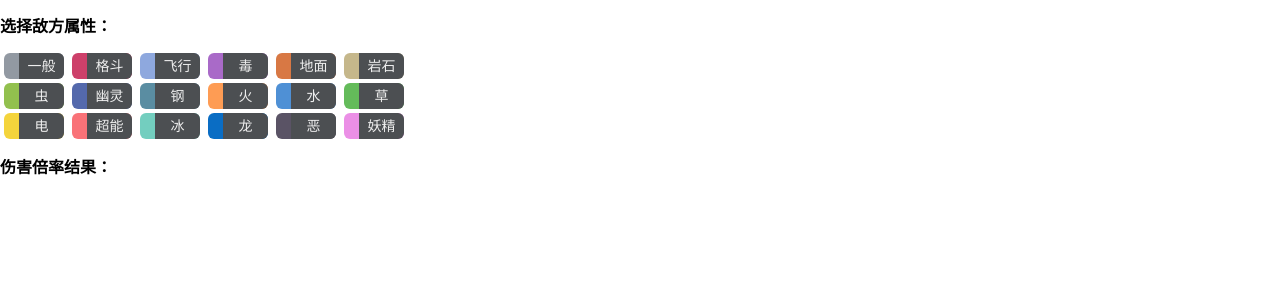
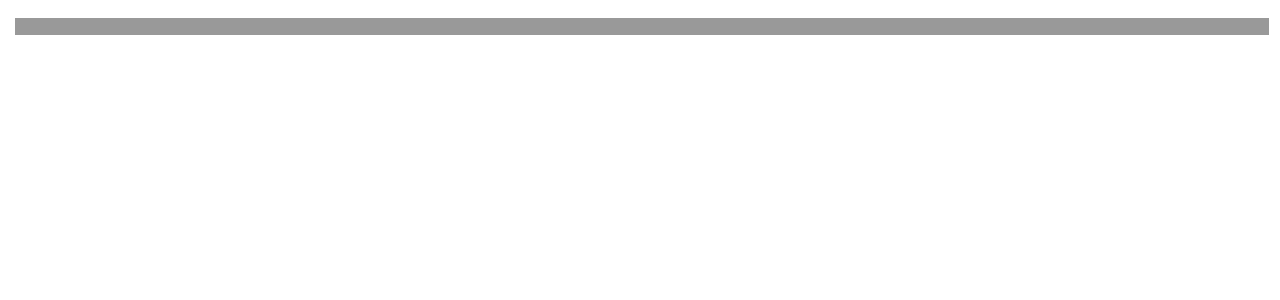
Before and after one commit to EpplaLee/EpplaLee.github.io, a React (Create React App) app: page /search in a window 1280 px wide. Shown: the top 300 px of the page. Built offline with nearby package versions, Linux system fonts and the light colour scheme.

Commit message:
增加路由配置

```diff
--- a/package.json
+++ b/package.json
@@ -7,8 +7,11 @@
     "@testing-library/jest-dom": "^4.2.4",
     "@testing-library/react": "^9.3.2",
     "@testing-library/user-event": "^7.1.2",
+    "less": "^3.11.1",
+    "less-loader": "^5.0.0",
     "react": "^16.13.1",
     "react-dom": "^16.13.1",
+    "react-router-dom": "^5.1.2",
     "react-scripts": "3.4.1"
   },
   "scripts": {
--- a/src/App.css
+++ /dev/null
@@ -1,49 +0,0 @@
-.home {
-
-}
-
-
-
-.selection-row {
-  display: flex;
-  align-items: center;
-}
-.label {
-  font-size: 16px;
-  /* font-weight: 400; */
-}
-
-
-
-.ele-box {
-  display: flex;
-  flex-wrap: wrap;
-  width: 410px;
-}
-.ele-item {
-  width: 60px;
-  height: 26px;
-  margin: 2px 4px;
-  border-radius: 6px;
-  overflow: hidden;
-}
-
-.ele-text {
-  height: 100%;
-  line-height: 26px;
-  width: calc(100% - 15px);
-  text-align: center;
-  color: #EEEEEE;
-  font-size: 14px;
-  background: #4C4F52;
-  margin-left: 15px;
-}
-
-.result-row {
-  display: flex;
-  align-items: center;
-  flex-wrap: wrap;
-  padding: 15px 0;
-  margin: 0 15px;
-  border-bottom: 1px solid #cccccc;
-}
--- a/src/App.js
+++ b/src/App.js
@@ -1,82 +1,20 @@
-import React, { useState} from 'react';
-import { element_data, element_item } from './utils/constants'
-import './App.css';
+import React from "react";
+import {
+  BrowserRouter as Router,
+  Switch,
+  Route,
+  Link
+} from "react-router-dom";
+import Search from './pages/Search';
+import Select from './pages/Select';
 
-const y_max = element_data.length
-
-const result_text = {
-  0: '无效果(0)',
-  1: '效果不好(1/4)',
-  2: '效果不好(1/2)',
-  4: '有效果(1)',
-  8: '效果绝佳(2)',
-  16: '效果绝佳(4)',
-}
-
-
-function App() {
-  const [ selectedEle, setSeletedEle ] = useState([])
-  const [ interResult, setInterResult ] = useState({})
-  const handleEleClick = (item) => {
-    if(selectedEle.findIndex( i => i.id == item.id) > -1) {
-      // 删除
-      const result = selectedEle.filter( i => i.id != item.id )
-      setSeletedEle(result)
-      calculate(result)
-    } else {
-      if(selectedEle.length < 2) {
-        const result = [ ...selectedEle, item ]
-        setSeletedEle(result)
-        calculate(result)
-      } else {
-        console.log('不能超过两个')
-      }
-    }
-    // 添加
-  }
-
-  const calculate = (selectedEle) => {
-      if(selectedEle.length == 0) return setInterResult({})
-      const inter_arr = []
-      const result_obj = { 0: [], 1: [], 2: [], 4: [], 8: [], 16: [] }
-      for(let i = 0; i < y_max; i++) {
-        if(selectedEle.length === 1) {
-          inter_arr.push(element_data[i][selectedEle[0].id] * 2)
-        } else if (selectedEle.length === 2) {
-          inter_arr.push(element_data[i][selectedEle[0].id] * element_data[i][selectedEle[1].id] )
-        }
-      }
-      inter_arr.forEach( (i, n) => {
-        result_obj[i].push(n)
-      })
-      setInterResult(result_obj)
-  }
+export default function App() {
   return (
-    <div className="home">
-      <div className='selection-row'>
-        <h2 className="label">选择敌方属性：</h2>
-        {selectedEle.map( i => <div onClick={() => { handleEleClick(i) }} style={{ background: i.color }} className="ele-item">
-        <div className="ele-text">{i.name}</div>
-      </div>)}
-      </div>
-      <div className='ele-box'>{element_item.map( i => <div onClick={() => { handleEleClick(i) }} style={{ background: i.color }} className="ele-item">
-        <div className="ele-text">{i.name}</div>
-      </div>)}</div>
-      <h2 className="label">伤害倍率结果：</h2>
-      {Object.keys(interResult).map( i => {
-        return i && interResult[i].length > 0 ? <div className="result-row">
-          <h2 className="label">{result_text[i]}: </h2>
-          {interResult[i].map( j => {
-            const item = element_item.find( k => k.id == j )
-            return <div style={{ background: item.color }} className="ele-item">
-            <div className="ele-text">{item.name}</div>
-          </div>
-          })}
-        </div> : null
-      })}
-
-    </div>
+    <Router>
+        <Switch>
+          <Route component={Search} path="/search"></Route>
+          <Route component={Select} path="/"></Route>
+        </Switch>
+    </Router>
   );
 }
-
-export default App;
--- /dev/null
+++ b/src/pages/Search.js
@@ -0,0 +1,18 @@
+import React, { useState} from 'react';
+import { element_data, element_item } from '../utils/constants'
+import './Search.less';
+
+function Search() {
+  const [ target , setTarget ] = useState({})
+  const [ input, setInput ] = useState("")
+
+  return (
+    <div className="search">
+      <div className="input-row">
+        <input className="input-item" />
+      </div>
+    </div>
+  );
+}
+
+export default Search;
--- /dev/null
+++ b/src/pages/Search.less
@@ -0,0 +1,11 @@
+.search {
+  .input-row {
+    margin: 15px;
+    .input-item {
+      width: 100%;
+      height: 100%;
+      border: none;
+      background: #999999;
+    }
+  }
+}
--- /dev/null
+++ b/src/pages/Select.js
@@ -0,0 +1,82 @@
+import React, { useState} from 'react'
+import { element_data, element_item } from '../utils/constants'
+import './Select.less'
+
+const y_max = element_data.length
+
+const result_text = {
+  0: '无效果(0)',
+  1: '效果不好(1/4)',
+  2: '效果不好(1/2)',
+  4: '有效果(1)',
+  8: '效果绝佳(2)',
+  16: '效果绝佳(4)',
+}
+
+
+function Select() {
+  const [ selectedEle, setSeletedEle ] = useState([])
+  const [ interResult, setInterResult ] = useState({})
+  const handleEleClick = (item) => {
+    if(selectedEle.findIndex( i => i.id == item.id) > -1) {
+      // 删除
+      const result = selectedEle.filter( i => i.id != item.id )
+      setSeletedEle(result)
+      calculate(result)
+    } else {
+      if(selectedEle.length < 2) {
+        const result = [ ...selectedEle, item ]
+        setSeletedEle(result)
+        calculate(result)
+      } else {
+        console.log('不能超过两个')
+      }
+    }
+    // 添加
+  }
+
+  const calculate = (selectedEle) => {
+      if(selectedEle.length == 0) return setInterResult({})
+      const inter_arr = []
+      const result_obj = { 0: [], 1: [], 2: [], 4: [], 8: [], 16: [] }
+      for(let i = 0; i < y_max; i++) {
+        if(selectedEle.length === 1) {
+          inter_arr.push(element_data[i][selectedEle[0].id] * 2)
+        } else if (selectedEle.length === 2) {
+          inter_arr.push(element_data[i][selectedEle[0].id] * element_data[i][selectedEle[1].id] )
+        }
+      }
+      inter_arr.forEach( (i, n) => {
+        result_obj[i].push(n)
+      })
+      setInterResult(result_obj)
+  }
+  return (
+    <div className="home">
+      <div className='selection-row'>
+        <h2 className="label">选择敌方属性：</h2>
+        {selectedEle.map( i => <div onClick={() => { handleEleClick(i) }} style={{ background: i.color }} className="ele-item">
+        <div className="ele-text">{i.name}</div>
+      </div>)}
+      </div>
+      <div className='ele-box'>{element_item.map( i => <div onClick={() => { handleEleClick(i) }} style={{ background: i.color }} className="ele-item">
+        <div className="ele-text">{i.name}</div>
+      </div>)}</div>
+      <h2 className="label">伤害倍率结果：</h2>
+      {Object.keys(interResult).map( i => {
+        return i && interResult[i].length > 0 ? <div className="result-row">
+          <h2 className="label">{result_text[i]}: </h2>
+          {interResult[i].map( j => {
+            const item = element_item.find( k => k.id == j )
+            return <div style={{ background: item.color }} className="ele-item">
+            <div className="ele-text">{item.name}</div>
+          </div>
+          })}
+        </div> : null
+      })}
+
+    </div>
+  );
+}
+
+export default Select;
--- /dev/null
+++ b/src/pages/Select.less
@@ -0,0 +1,42 @@
+.home {
+  .selection-row {
+    display: flex;
+    align-items: center;
+  }
+  .label {
+    font-size: 16px;
+    /* font-weight: 400; */
+  }
+  .ele-box {
+    display: flex;
+    flex-wrap: wrap;
+    width: 410px;
+  }
+  .ele-item {
+    width: 60px;
+    height: 26px;
+    margin: 2px 4px;
+    border-radius: 6px;
+    overflow: hidden;
+  }
+
+  .ele-text {
+    height: 100%;
+    line-height: 26px;
+    width: calc(100% - 15px);
+    text-align: center;
+    color: #EEEEEE;
+    font-size: 14px;
+    background: #4C4F52;
+    margin-left: 15px;
+  }
+
+  .result-row {
+    display: flex;
+    align-items: center;
+    flex-wrap: wrap;
+    padding: 15px 0;
+    margin: 0 15px;
+    border-bottom: 1px solid #cccccc;
+  }
+}
```
Also changed, not shown: 1 other file (tests, documents, lock files or other folders).
